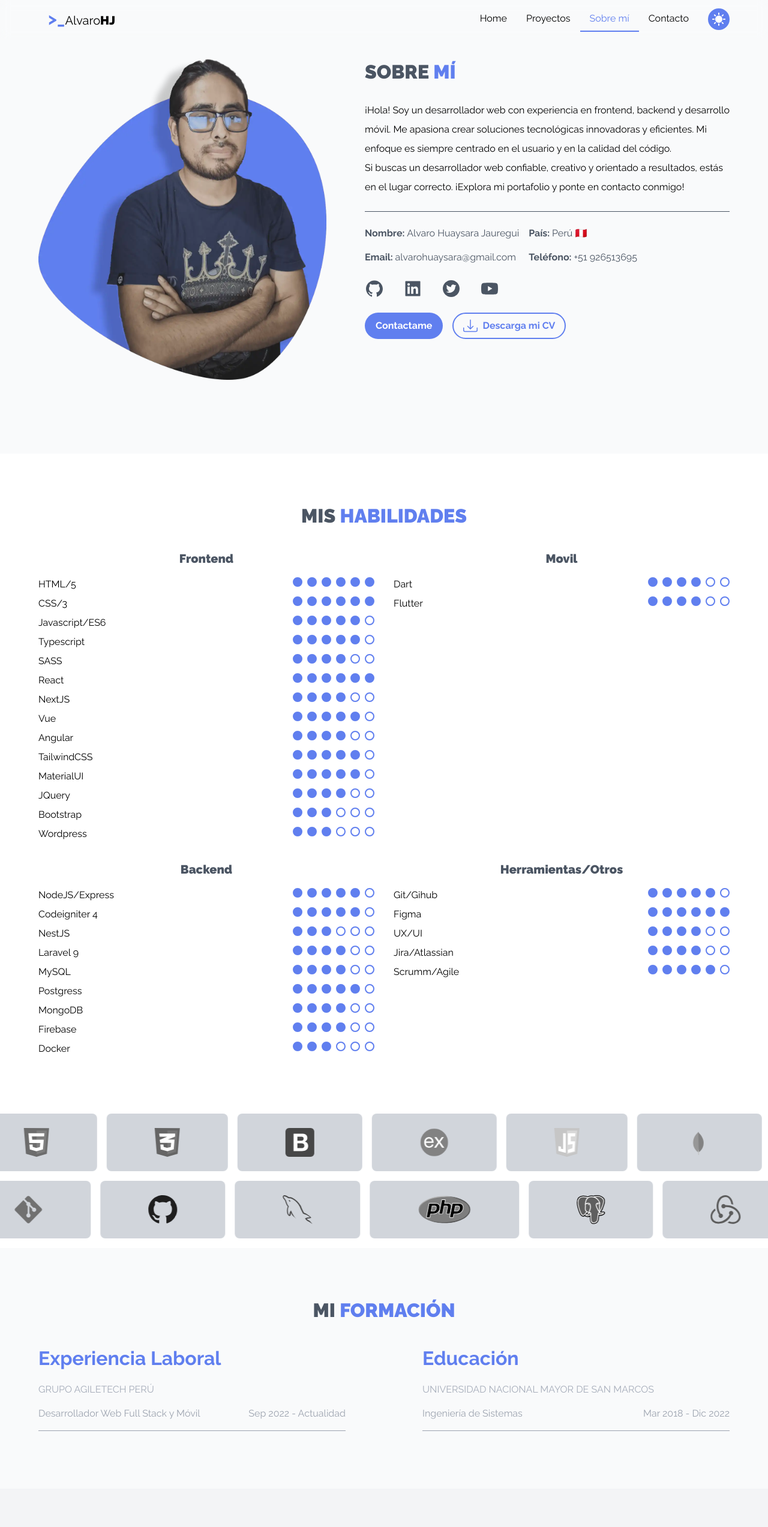
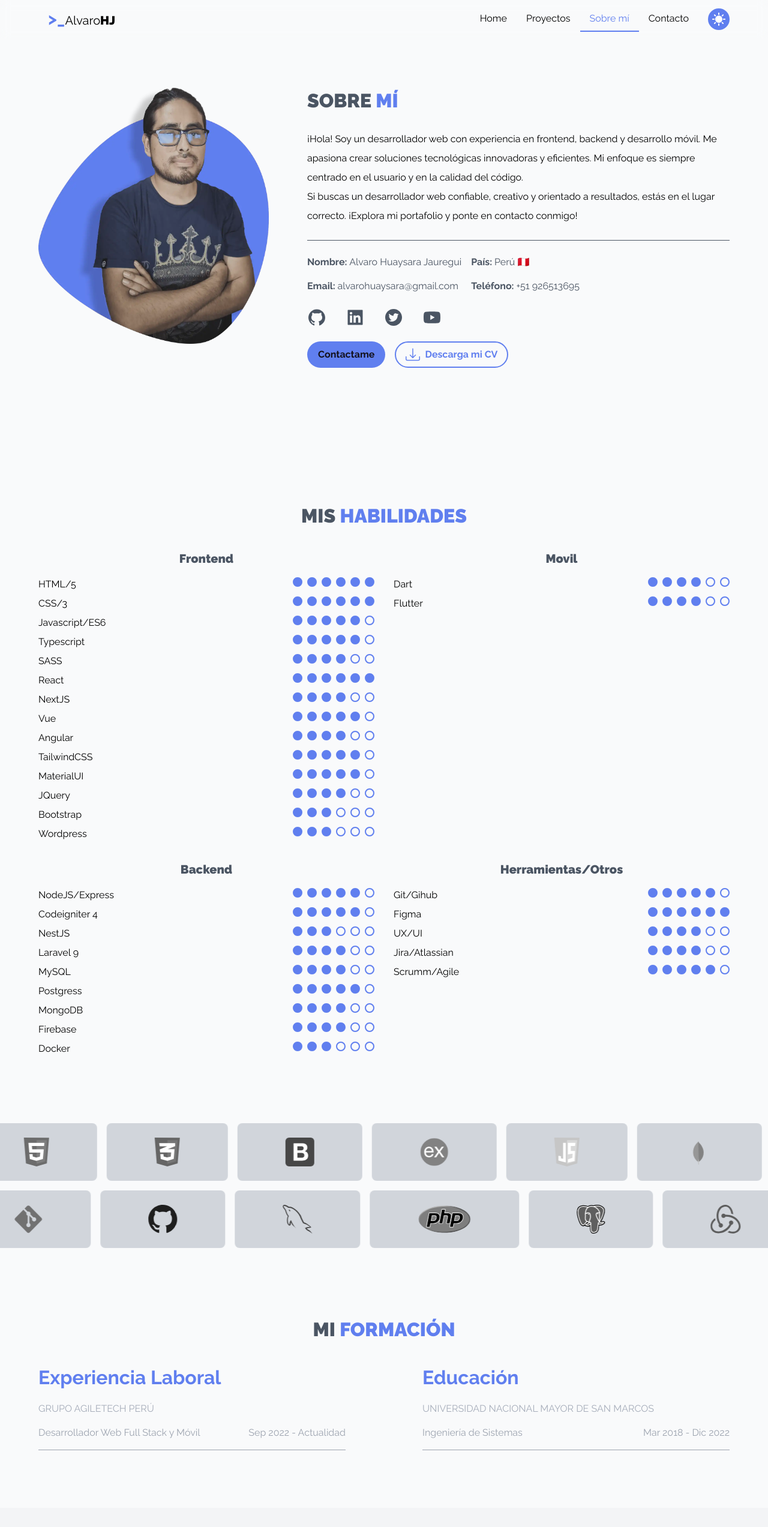
Before and after one commit to AlvaroHJ21/portfolio, a Next.js app: page /about-me in a window 1280 px wide. Shown: the top 2545 px of the page at 60% size. Built offline with nearby package versions, Linux system fonts and the light colour scheme.

Commit message:
update: accesibility

```diff
--- a/src/components/about.tsx
+++ b/src/components/about.tsx
@@ -17,7 +17,7 @@ export const About = () => {
 
   return (
     <section id="about-us" className="bg-gray-50 dark:bg-background-light">
-      <div className="max-w-[1200px] w-[90%] m-auto min-h-[756px] py-24">
+      <div className="max-w-[1200px] w-[90%] m-auto min-h-[756px] py-20 grid place-content-center">
         <div className="flex flex-col h-full gap-16 md:flex-row">
           {/* Imagen */}
           <div data-aos="fade-down" className="">
@@ -26,8 +26,8 @@ export const About = () => {
                 className="object-cover transition-transform duration-300 cursor-pointer hover:scale-110"
                 src="/img/my-perfil.webp"
                 alt="perfil"
-                width={480}
-                height={480}
+                width={384}
+                height={384}
               />
             </div>
           </div>
--- a/src/components/carousel-tecnologies.tsx
+++ b/src/components/carousel-tecnologies.tsx
@@ -5,7 +5,7 @@ const listItems2 = tecnologies.map((item) => item.image);
 
 export const CarouselItem = ({ item }: any) => {
   return (
-    <div className="flex items-center px-20 py-6 transition-transform bg-gray-300 rounded-lg group dark:bg-gray-800 hover:scale-125 hover:shadow-2xl">
+    <div className="flex items-center px-20 py-6 transition-transform bg-gray-300 rounded-lg group dark:bg-gray-800 hover:scale-125 hover:shadow-md">
       <img
         className="h-12 max-w-[120px] grayscale group-hover:grayscale-0"
         src={item}
@@ -17,8 +17,8 @@ export const CarouselItem = ({ item }: any) => {
 
 export const Carousel = () => {
   return (
-    <section className="overflow-hidden">
-      <div className="py-4">
+    <section className="overflow-hidden bg-gray-50 dark:bg-background-light">
+      <div className="py-8">
         <div className="flex flex-col gap-4">
           <div className="flex">
             <div className={`flex flex-shrink-0 gap-4 animationLeft`}>
--- a/src/components/footer.tsx
+++ b/src/components/footer.tsx
@@ -17,13 +17,13 @@ export const Footer = () => {
         <div data-aos="fade-up">
           <div className="flex gap-8 mb-6 text-gray-600 dark:text-white">
             {networkLinks.map(({ name, url, icon }) => (
-              <a key={name} href={url} className="btnIcon" target="_blank">
+              <a key={name} href={url} className="btnIcon" target="_blank" aria-label={name}>
                 {icon}
               </a>
             ))}
           </div>
         </div>
-        <p className="text-gris"> &copy; Alvaro Huaysara. 2023</p>
+        <p className="text-gray-600 dark:text-gray-400"> &copy; Alvaro Huaysara. 2023</p>
       </div>
     </footer>
   );
--- a/src/components/nav-item.tsx
+++ b/src/components/nav-item.tsx
@@ -29,9 +29,9 @@ export const NavItem = ({ path, item }: Props) => {
     <Link
       href={href}
       className={clsx(
-        'px-4 py-2 transition-all border-b-2  hover:text-main  dark:hover:text-main',
+        'px-4 py-2 transition-all border-b-2  hover:text-main dark:hover:text-[#95AAF4]',
         {
-          'border-b-main text-main dark:text-main': active,
+          'border-b-main text-main dark:text-[#95AAF4]': active,
           'border-b-transparent text-black dark:text-white': !active,
         }
       )}
--- a/src/components/skills.tsx
+++ b/src/components/skills.tsx
@@ -43,7 +43,7 @@ export const Skills = () => {
   }, []);
 
   return (
-    <section id="skills" className="">
+    <section id="skills" className="bg-gray-50 dark:bg-background-light">
       <div className="max-w-[1200px] w-[90%] m-auto min-h-[756px] py-20">
         <div className="flex flex-col items-center justify-center gap-8 md:justify-start item-center">
           <div data-aos="fade-down">
--- a/src/components/ui/button/button-link.tsx
+++ b/src/components/ui/button/button-link.tsx
@@ -27,7 +27,7 @@ export const ButtonLink = ({
       className={`
       flex items-center justify-center gap-2 px-4 py-2 font-bold rounded-full border-2 ${
         variant === 'filled'
-          ? 'bg-main border-transparent text-white'
+          ? 'bg-main border-transparent text-background'
           : 'border-main bg-transparent text-main dark:text-white'
       } my-btn`}
       target={target}
--- a/src/components/ui/button/button.tsx
+++ b/src/components/ui/button/button.tsx
@@ -25,9 +25,9 @@ export const Button = ({
       type={type}
       className={`flex items-center justify-center gap-2 px-4 py-2 font-bold rounded-full border-2 ${
         variant === 'filled'
-          ? 'bg-main border-transparent text-white'
+          ? 'bg-main border-transparent text-background'
           : 'border-main bg-transparent text-main dark:text-white'
-      } btn`}
+      } my-btn`}
     >
       {prefixIcon}
       {text}
```
